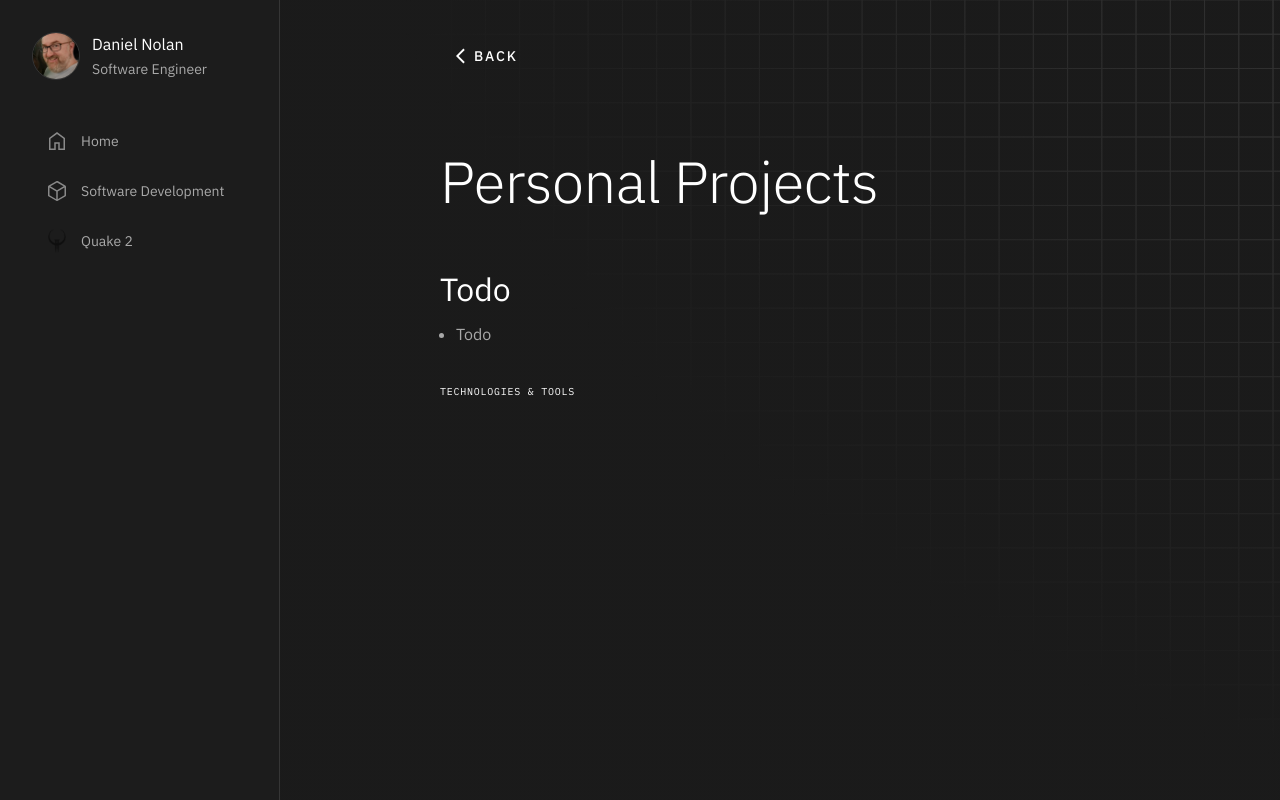
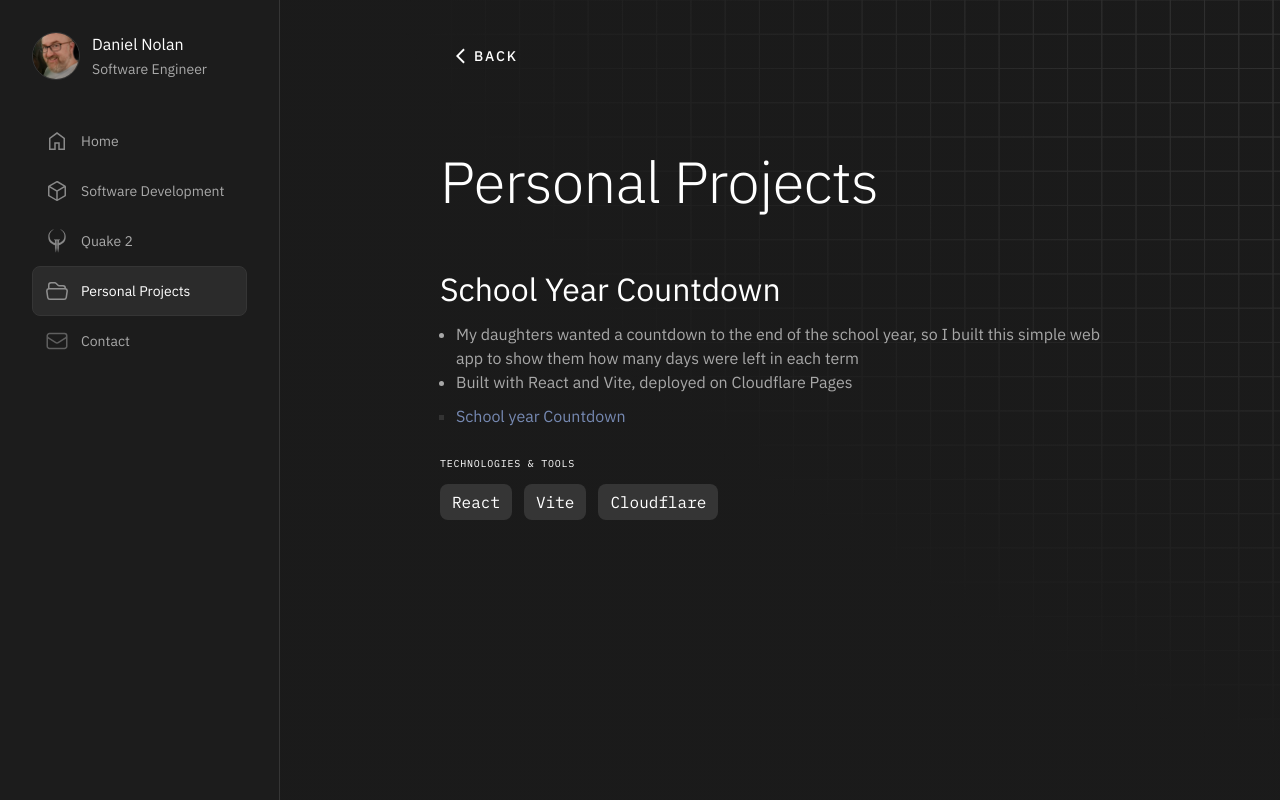
Before and after one commit to dnolan/dnolan-2025, an Astro site: page /personal-projects in a window 1280 px wide. Built offline with nearby package versions, Linux system fonts and the light colour scheme; Astro itself is replaced by a stand-in of ours.

Commit message:
Update projects

```diff
--- a/public/assets/styles.css
+++ b/public/assets/styles.css
@@ -545,6 +545,23 @@ p {
   margin-left: -24px;
 }
 
+.project-links {
+  line-height: 24px;
+}
+
+.project-links.project-links-list {
+  margin-left: -24px;
+}
+
+.project-links.project-links-list li {
+  list-style: square;
+}
+
+.project-links.project-links-list a {
+  color:hsl(221, 28%, 58%);
+  text-decoration: none;
+}
+
 .content-container {
   grid-column-gap: 32px;
   grid-row-gap: 32px;
--- a/src/components/Project.astro
+++ b/src/components/Project.astro
@@ -4,24 +4,62 @@ interface Props {
   desc: string[];
   tech: string[];
   images: string[];
+  links?: { label: string; url: string }[];
 }
 
-const { title, desc, tech, images = [] } = Astro.props;
+const { title, desc, tech, images = [], links = [] } = Astro.props;
 ---
 
 <div class="single-item">
   <h3>{title}</h3>
   <div class="project-desc project-desc-list w-richtext">
     <ul role="list">
-      {desc.map(item => <li>{item}</li>)}
+      {desc.map((item) => <li>{item}</li>)}
+    </ul>
+  </div>
+  <div class="project-links project-links-list">
+    <ul role="list">
+      {
+        links &&
+          links.map((link) => (
+            <li>
+              <a
+                href={link.url}
+                target="_blank"
+                rel="noopener noreferrer"
+                class="external-link"
+              >
+                {link.label}
+                {/* <svg
+                  xmlns="http://www.w3.org/2000/svg"
+                  fill="none"
+                  viewBox="0 0 500 500"
+                  stroke-width="1.5"
+                  stroke="currentColor"
+                  class="external-link-icon"
+
+                >
+                  <path
+                    stroke-linecap="round"
+                    stroke-linejoin="round"
+                    d="m20.893 13.393-1.135-1.135a2.252 2.252 0 0 1-.421-.585l-1.08-2.16a.414.414 0 0 0-.663-.107.827.827 0 0 1-.812.21l-1.273-.363a.89.89 0 0 0-.738 1.595l.587.39c.59.395.674 1.23.172 1.732l-.2.2c-.212.212-.33.498-.33.796v.41c0 .409-.11.809-.32 1.158l-1.315 2.191a2.11 2.11 0 0 1-1.81 1.025 1.055 1.055 0 0 1-1.055-1.055v-1.172c0-.92-.56-1.747-1.414-2.089l-.655-.261a2.25 2.25 0 0 1-1.383-2.46l.007-.042a2.25 2.25 0 0 1 .29-.787l.09-.15a2.25 2.25 0 0 1 2.37-1.048l1.178.236a1.125 1.125 0 0 0 1.302-.795l.208-.73a1.125 1.125 0 0 0-.578-1.315l-.665-.332-.091.091a2.25 2.25 0 0 1-1.591.659h-.18c-.249 0-.487.1-.662.274a.931.931 0 0 1-1.458-1.137l1.411-2.353a2.25 2.25 0 0 0 .286-.76m11.928 9.869A9 9 0 0 0 8.965 3.525m11.928 9.868A9 9 0 1 1 8.965 3.525"
+                  />
+                </svg> */}
+              </a>
+            </li>
+          ))
+      }
     </ul>
   </div>
   <div class="project-images">
-    {images.map(image => (
-      <img src={image} loading="lazy" alt={title} class="project-image" />
-    ))}
-  <div class="mini-label-white">Technologies &amp; tools</div>
-  <div class="chips-container">
-    {tech.map(techItem => <div class="single-chip">{techItem}</div>)}
+    {
+      images.map((image) => (
+        <img src={image} loading="lazy" alt={title} class="project-image" />
+      ))
+    }
+    <div class="mini-label-white">Technologies &amp; tools</div>
+    <div class="chips-container">
+      {tech.map((techItem) => <div class="single-chip">{techItem}</div>)}
+    </div>
   </div>
 </div>
--- a/src/components/Sidebar.astro
+++ b/src/components/Sidebar.astro
@@ -31,7 +31,7 @@ const { selectedItem } = Astro.props;
       <a
         href="/"
         class={`nav-link-container w-inline-block ${
-          selectedItem === 'home' ? 'w--current' : ''
+          selectedItem === "home" ? "w--current" : ""
         }`}
       >
         <img
@@ -45,11 +45,11 @@ const { selectedItem } = Astro.props;
       <a
         href="/software-development"
         class={`nav-link-container w-inline-block ${
-          selectedItem === 'software-development' ? 'w--current' : ''
+          selectedItem === "software-development" ? "w--current" : ""
         }`}
-        aria-current={
-          selectedItem === 'software-development' ? 'page' : undefined
-        }
+        aria-current={selectedItem === "software-development"
+          ? "page"
+          : undefined}
       >
         <img
           src="/assets/code.svg"
@@ -60,20 +60,75 @@ const { selectedItem } = Astro.props;
         <div>Software development</div>
       </a>
 
-
       <a
         href="/quake-2"
         class={`nav-link-container w-inline-block ${
-          selectedItem === 'quake-2' ? 'w--current' : ''
+          selectedItem === "quake-2" ? "w--current" : ""
         }`}
+        aria-current={selectedItem === "quake-2"
+          ? "page"
+          : undefined}
       >
         <img
-          src="/assets/quake-2.png"
+          src="/assets/quake-2.svg"
           loading="eager"
           alt=""
           class="nav-link-image"
         />
         <div>Quake 2</div>
+      </a>
+
+      <a
+        href="/personal-projects"
+        class={`nav-link-container w-inline-block ${
+          selectedItem === "personal-projects" ? "w--current" : ""
+        }`}
+        aria-current={selectedItem === "personal-projects"
+          ? "page"
+          : undefined}
+      >
+        <svg
+          xmlns="http://www.w3.org/2000/svg"
+          fill="none"
+          viewBox="0 0 24 24"
+          stroke-width="1.5"
+          stroke="currentColor"
+          class="nav-link-image"
+        >
+          <path
+            stroke-linecap="round"
+            stroke-linejoin="round"
+            d="M3.75 9.776c.112-.017.227-.026.344-.026h15.812c.117 0 .232.009.344.026m-16.5 0a2.25 2.25 0 0 0-1.883 2.542l.857 6a2.25 2.25 0 0 0 2.227 1.932H19.05a2.25 2.25 0 0 0 2.227-1.932l.857-6a2.25 2.25 0 0 0-1.883-2.542m-16.5 0V6A2.25 2.25 0 0 1 6 3.75h3.879a1.5 1.5 0 0 1 1.06.44l2.122 2.12a1.5 1.5 0 0 0 1.06.44H18A2.25 2.25 0 0 1 20.25 9v.776"
+          ></path>
+        </svg>
+
+        <div>Personal Projects</div>
+      </a>
+
+      <a
+        href="/contact"
+        class={`nav-link-container w-inline-block ${
+          selectedItem === "contact" ? "w--current" : ""
+        }`}
+        aria-current={selectedItem === "c-cdevelopment"
+          ? "page"
+          : undefined}
+      >
+        <svg
+          xmlns="http://www.w3.org/2000/svg"
+          fill="none"
+          viewBox="0 0 24 24"
+          stroke-width="1.5"
+          stroke="currentColor"
+          class="nav-link-image"
+        >
+          <path
+            stroke-linecap="round"
+            stroke-linejoin="round"
+            d="M21.75 6.75v10.5a2.25 2.25 0 0 1-2.25 2.25h-15a2.25 2.25 0 0 1-2.25-2.25V6.75m19.5 0A2.25 2.25 0 0 0 19.5 4.5h-15a2.25 2.25 0 0 0-2.25 2.25m19.5 0v.243a2.25 2.25 0 0 1-1.07 1.916l-7.5 4.615a2.25 2.25 0 0 1-2.36 0L3.32 8.91a2.25 2.25 0 0 1-1.07-1.916V6.75"
+          ></path>
+        </svg>
+        <div>Contact</div>
       </a>
     </nav>
 
@@ -84,25 +139,20 @@ const { selectedItem } = Astro.props;
       role="button"
       tabindex="0"
     >
-      <img
-        src="/assets/menu.svg"
-        loading="eager"
-        alt=""
-        class="navbar-icon"
-      />
+      <img src="/assets/menu.svg" loading="eager" alt="" class="navbar-icon" />
     </div>
   </div>
 
   <script>
-    import { setupNav } from '../scripts/nav.js';
+    import { setupNav } from "../scripts/nav.js";
 
-    let cleanup;
-    document.addEventListener('astro:page-load', () => {
+    let cleanup: any;
+    document.addEventListener("astro:page-load", () => {
       if (cleanup) cleanup();
       cleanup = setupNav();
     });
 
-    document.addEventListener('astro:before-swap', () => {
+    document.addEventListener("astro:before-swap", () => {
       if (cleanup) cleanup();
     });
   </script>
--- a/src/pages/index.astro
+++ b/src/pages/index.astro
@@ -45,7 +45,7 @@ import Sidebar from "../components/Sidebar.astro";
             <a href="/quake-2" class="projects-container">
               <div class="single-projects-category">
                 <div class="projects-category-image-container">
-                  <img src="./assets/quake-2.png" loading="lazy" alt="" class="projects-category-image" />
+                  <img src="./assets/quake-2.svg" loading="lazy" alt="" class="projects-category-image" />
                 </div>
               </div>
               <div class="single-projects-content">
--- a/src/pages/personal-projects.astro
+++ b/src/pages/personal-projects.astro
@@ -4,11 +4,16 @@ import Project from '../components/Project.astro';
 import Sidebar from '../components/Sidebar.astro';
 const projects = [
   {
-    title: "Todo",
+    title: "School Year Countdown",
     desc: [
-      "Todo"
+      "My daughters wanted a countdown to the end of the school year, so I built this simple web app to show them how many days were left in each term",
+      "Built with React and Vite, deployed on Cloudflare Pages"
     ],
-    tech: []
+    links: [
+      { label: "School year Countdown", url: "https://school.dnolan.com"}
+    ],
+    tech: [ "React", "Vite", "Cloudflare" ],
+    images: []
   }
 ];
 ---
@@ -37,6 +42,8 @@ const projects = [
                         title={project.title}
                         desc={project.desc}
                         tech={project.tech}
+                        images={project.images}
+                        links={project.links}
                       />
                     ))}
                   </div>
--- a/src/pages/quake-2.astro
+++ b/src/pages/quake-2.astro
@@ -2,6 +2,7 @@
 import Header from "../components/Header.astro";
 import Project from "../components/Project.astro";
 import Sidebar from "../components/Sidebar.astro";
+
 const projects = [
   {
     title: "Sepulchre - trdm01a",
@@ -29,6 +30,7 @@ const projects = [
     {
       title: "Tribute - trdm03a",
       desc: [
+
       ],
       tech: ["BSP Editor", "Quake2"],
       images: [
@@ -70,7 +72,7 @@ const projects = [
         "/assets/quake-2/q2_trdm06c.jpg",
       ],
     },
-];
+ ];
 ---
 
 <!doctype html>
```
Also changed, not shown: src/pages/contact.astro (added, +56 -0 lines), public/assets/quake-2.svg (added).
